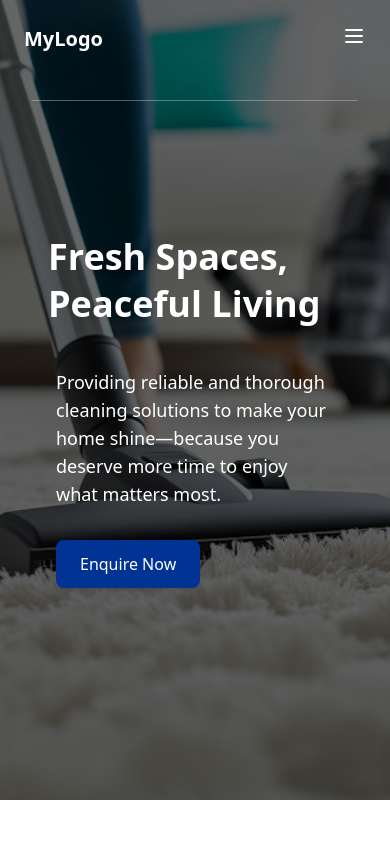
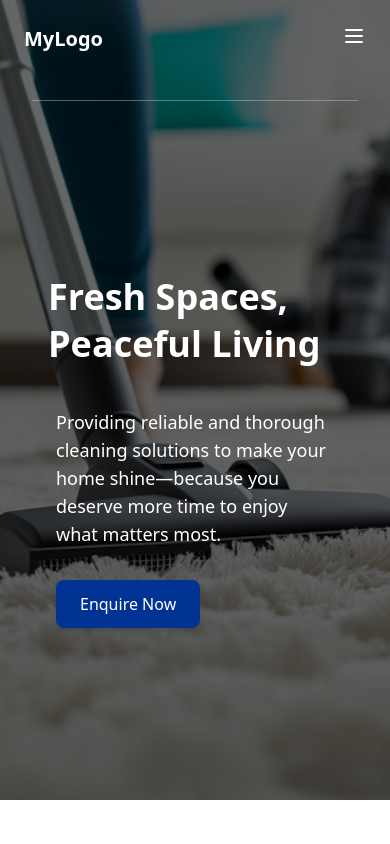
Before and after one commit to N-meapp/Home_service, a plain HTML site: page index.html in a window 390 px wide. Shown: the top 844 px of the page. Drawn offline with nearby package versions, Linux system fonts and the light colour scheme.

Commit message:
updating

```diff
--- a/index.html
+++ b/index.html
@@ -71,7 +71,7 @@
   <!-- Hero Content -->
   <div class="relative z-10 flex items-center h-screen max-w-7xl mx-auto px-8">
     <div class="max-w-6xl text-left text-white">
-      <h1 class="text-4xl md:text-7xl font-bold mb-6 leading-loose p-4 max-md:mt-[-15rem]" style="line-height:1.3;">
+      <h1 class="text-4xl md:text-7xl font-bold mb-6 leading-loose p-4 max-md:mt-[-10rem]" style="line-height:1.3;">
         Fresh Spaces,<br>Peaceful Living
       </h1>
       <p class="max-w-3xl text-lg md:text-xl mb-8 px-6">
```
